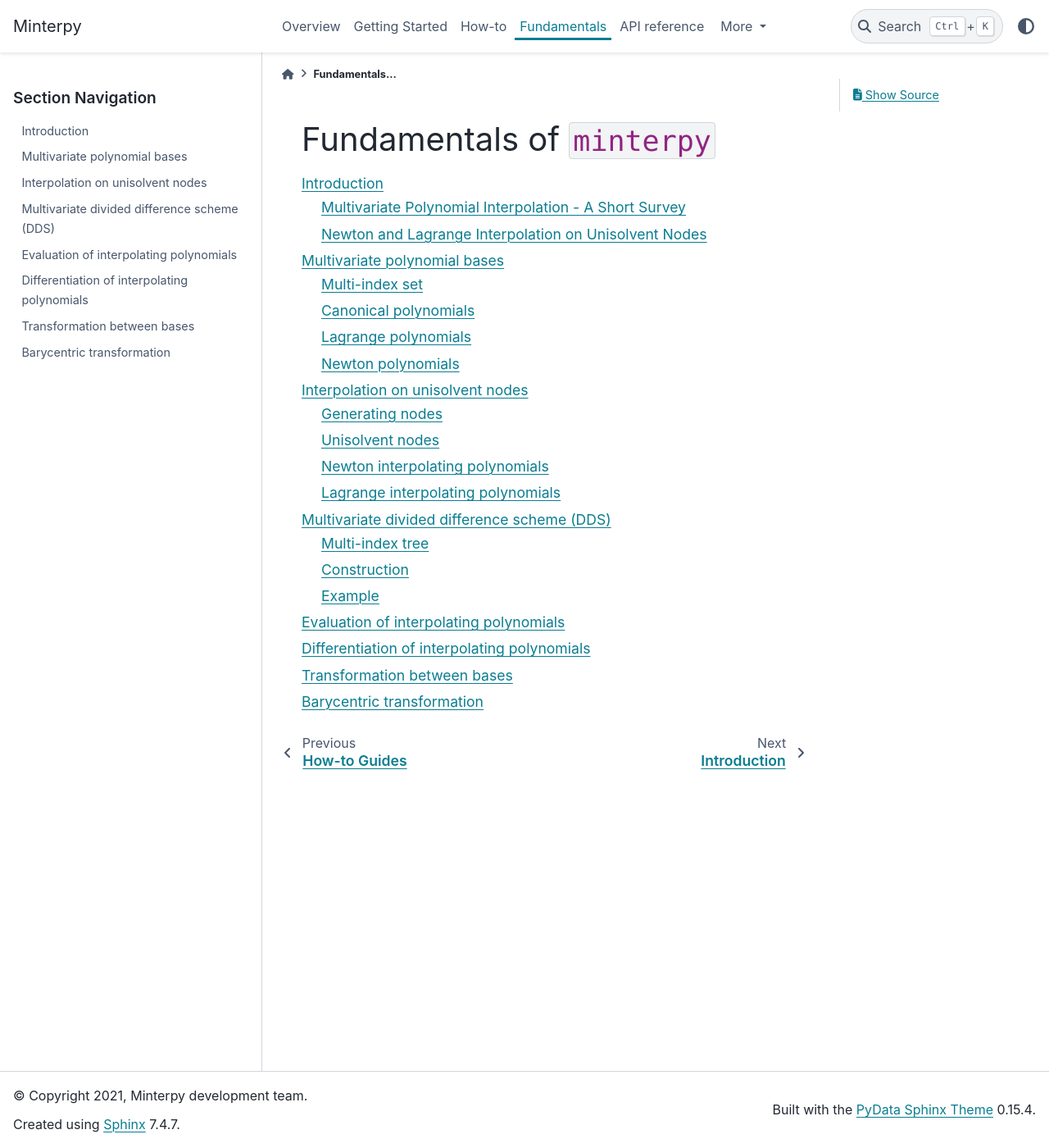
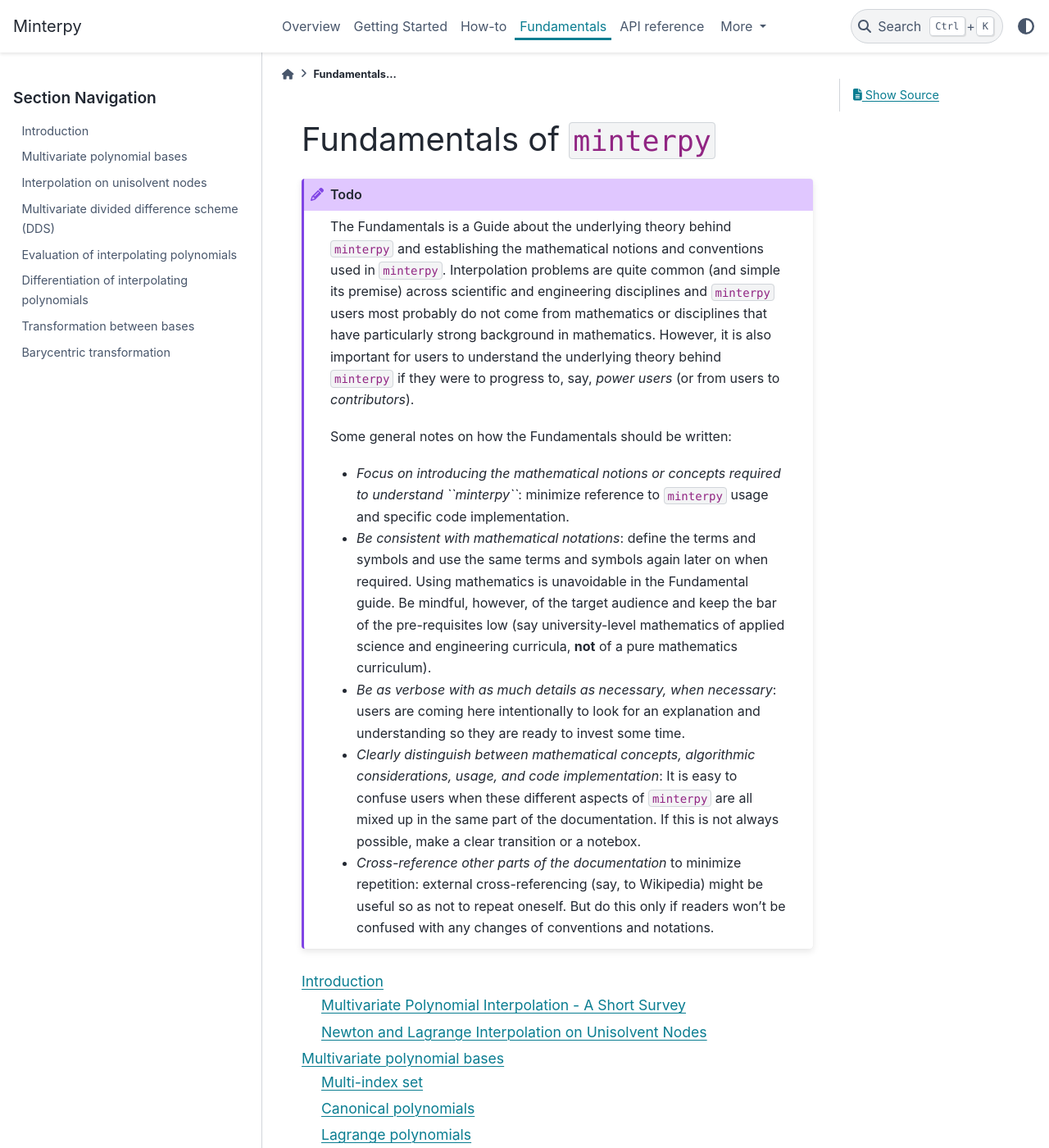
Before and after one commit to casus/minterpy, a Sphinx documentation site: the page built from docs/fundamentals/index.rst, in a window 1280 px wide and 1400 px high. Shown: the whole window at 82% size. Built offline with Sphinx 7.4.7 and the PyData theme 0.15.4, drawn with Linux system fonts in a browser that asks for light colours.

Commit message:
Update the TODO for the Fundamental guide

```diff
--- a/docs/fundamentals/index.rst
+++ b/docs/fundamentals/index.rst
@@ -1,6 +1,40 @@
 ############################
 Fundamentals of ``minterpy``
 ############################
+
+.. todo::
+
+   The Fundamentals is a Guide about the underlying theory behind ``minterpy``
+   and establishing the mathematical notions and conventions used in ``minterpy``.
+   Interpolation problems are quite common (and simple its premise) across
+   scientific and engineering disciplines and ``minterpy`` users most probably
+   do not come from mathematics or disciplines that have particularly strong
+   background in mathematics. However, it is also important for users
+   to understand the underlying theory behind ``minterpy`` if they were to progress to, say,
+   *power users* (or from users to *contributors*).
+
+   Some general notes on how the Fundamentals should be written:
+
+   - *Focus on introducing the mathematical notions or concepts required to understand*
+     *``minterpy``*: minimize reference to ``minterpy`` usage and specific code
+     implementation.
+   - *Be consistent with mathematical notations*: define the terms and symbols
+     and use the same terms and symbols again later on when required.
+     Using mathematics is unavoidable in the Fundamental guide.
+     Be mindful, however, of the target audience and keep the bar of the pre-requisites low
+     (say university-level mathematics of applied science and engineering curricula,
+     **not** of a pure mathematics curriculum).
+   - *Be as verbose with as much details as necessary, when necessary*: users are
+     coming here intentionally to look for an explanation and understanding
+     so they are ready to invest some time.
+   - *Clearly distinguish between mathematical concepts,*
+     *algorithmic considerations, usage, and code implementation*:
+     It is easy to confuse users when these different aspects of ``minterpy``
+     are all mixed up in the same part of the documentation.
+     If this is not always possible, make a clear transition or a notebox.
+   - *Cross-reference other parts of the documentation* to minimize repetition:
+     external cross-referencing (say, to Wikipedia) might be useful so as not to repeat oneself.
+     But do this only if readers won't be confused with any changes of conventions and notations.
 
 .. toctree::
    :maxdepth: 4
```
